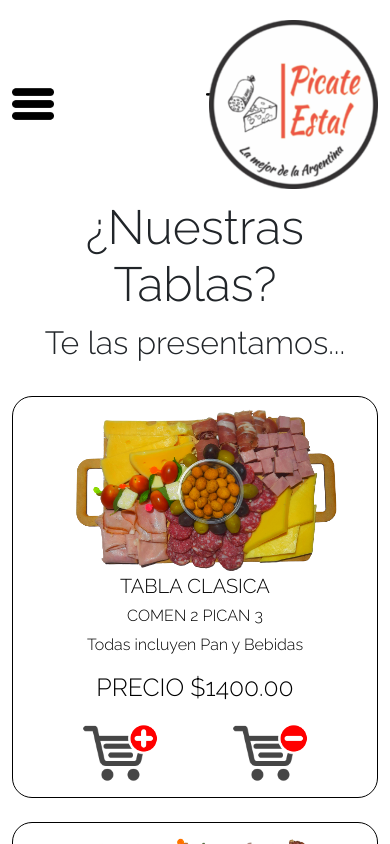
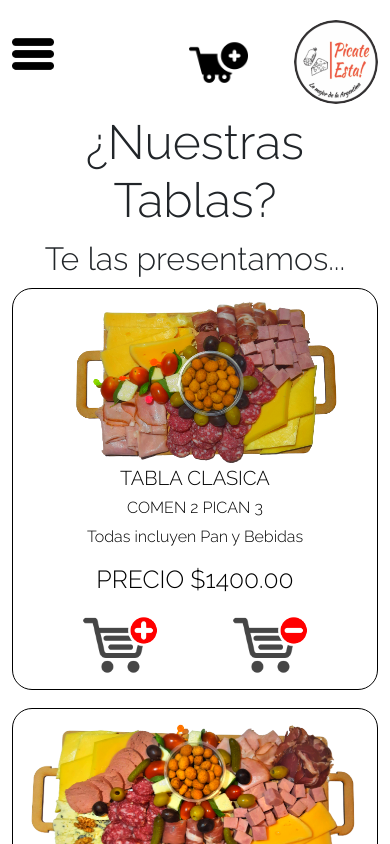
Before and after one commit to Basu22/picateEsta, a website: page tablas.html in a window 390 px wide. Shown: the top 844 px of the page. Drawn offline with nearby package versions, Linux system fonts and the light colour scheme; a web font is replaced by a local one.

Commit message:
arreglo menu Sticky

```diff
--- a/JS/html/agregarPicadasHTML.js
+++ b/JS/html/agregarPicadasHTML.js
@@ -2,7 +2,7 @@
 function agregarPicada(arrayPicada){
 
     for (const picada of arrayPicada) { // con un for armo un bucle para ingresar cada elemento
-        let lineaCarrito =$(`<article class = "articuloTabla${picada.comen}${picada.tipo.slice(0,1)} col-md-6 col-lg-12 mt-4">
+        let lineaCarrito =$(`<article class = "articuloTabla${picada.comen}${picada.tipo.slice(0,1)} col-md-6 col-lg-12 ">
                                 <article class="articuloC${picada.comen}P${picada.pican}${picada.tipo.slice(0,1)}">
                                     <section class="row filaContenidoTablas">
                                         <article class="col-12">
--- a/SASS/_index.scss
+++ b/SASS/_index.scss
@@ -20,22 +20,6 @@
     overflow: hidden;
     border-radius: $bordes-redondeados;
     img{
-        filter:$sautarcion;
-    }
-}
-
-.filaClasica{
-    @include flexbox_justify (space-evenly,wrap,row);
-    margin: 25px 0;
-    .picadaIndex{
-        filter:$sautarcion;
-    }
-}
-
-.filaPremium{
-    margin: 25px 0;
-    @include flexbox_justify (space-evenly,wrap,row);
-    .picadaIndex{
         filter:$sautarcion;
     }
 }
--- a/SASS/_mediaquery.scss
+++ b/SASS/_mediaquery.scss
@@ -33,6 +33,17 @@
             .filaHeader{
                 @include flexbox_justify(space-between,wrap,row);
                 flex-direction: row-reverse;
+                .columnaNavegador{
+                    .navegadorHamburguesa{
+                        @include hamburguesa;
+                        @include flexbox_justify (space-between,wrap,row);
+                        a{
+                            .carritoCompra{
+                                height: 7vh;
+                            }
+                        }
+                    }
+                }
             }
             .contenedorNav{
                 display: none;
@@ -52,15 +63,7 @@
         padding-bottom: 20px;
     }
 
-    .navegadorHamburguesa{
-        @include hamburguesa;
-        @include flexbox_justify (space-between,wrap,row);
-        a{
-            img{
-                height: 10vh;
-            }
-        }
-    }
+
 
         /* NOSOTROS */
         .fondoNosotrosuno{
@@ -133,6 +136,7 @@
         }
     }
 
+header{
     .contenedorCabecera{
         .filaHeader{
             .logoCabecera{
@@ -140,6 +144,8 @@
             }
         }
     }
+}
+
     .articuloProductos{
         .imgProductos{
             height: 300px;
--- a/SASS/_tablas.scss
+++ b/SASS/_tablas.scss
@@ -193,3 +193,17 @@
         font-size: 2rem;
     }
 }
+
+.filaClasica{
+    @include flexbox_justify (space-evenly,wrap,row);
+    .picadaIndex{
+        filter:$sautarcion;
+    }
+}
+
+.filaPremium{
+    @include flexbox_justify (space-evenly,wrap,row);
+    .picadaIndex{
+        filter:$sautarcion;
+    }
+}
--- a/SASS/_variables.scss
+++ b/SASS/_variables.scss
@@ -43,6 +43,7 @@ $coloresMaps:(
     border: 1px #000 solid;
     border-radius: 20px;
     padding: 2px;
+    margin-bottom: 5%;
 }
 
 @mixin flexbox_justify ($justify, $wrap, $direction) {
```
Also changed, not shown: CSS/style.css, JS/html/navegador.js (line endings or trailing spaces).
